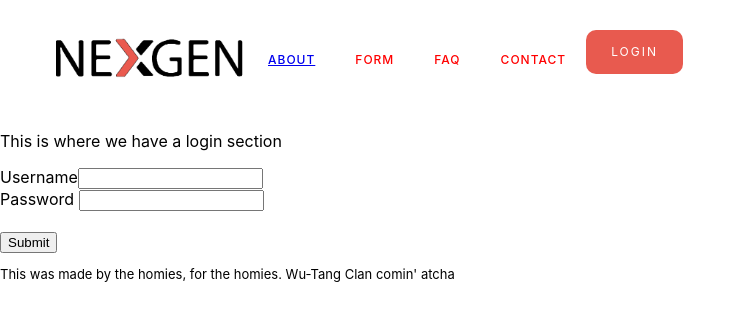
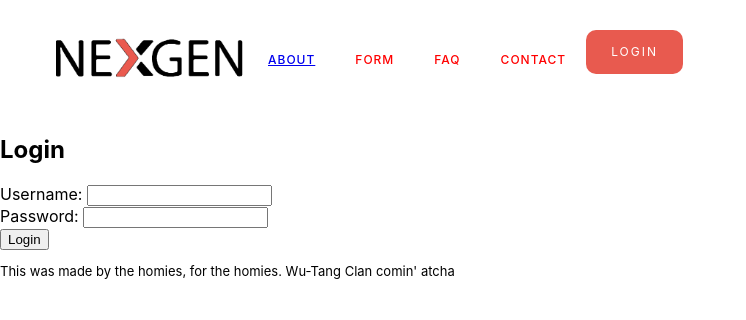
Before and after one commit to HailMaryProj304/HailMary, a React (Create React App) app in the folder projectnexgenfinancial/: page /Login in a window 1280 px wide. Shown: the top 320 px of the page, without its empty margins (0-746 px from the left). Built offline with nearby package versions, Linux system fonts and the light colour scheme.

Commit message:
Added login functionality no api implemtation

```diff
--- a/projectnexgenfinancial/src/App.js
+++ b/projectnexgenfinancial/src/App.js
@@ -22,7 +22,7 @@
 //   );
 // }
 
-import React from "react";
+import React, {useState} from "react";
 import Header from "./Header";
 import HeroButton from "./HeroButton";
 import Footer from "./Footer";
@@ -32,6 +32,7 @@ import Start from "./Start";
 import { BrowserRouter as Router, Switch, Route, Link } from "react-router-dom";
 
 function App() {
+
   return (
     <div className="App">
       <Router>
--- a/projectnexgenfinancial/src/Login.js
+++ b/projectnexgenfinancial/src/Login.js
@@ -1,18 +1,49 @@
-import React from 'react'
+
+import React, {useState} from 'react';
+import LoginPage from './components/LoginPage';
 
 function Login() {
+  //this user is to test logiing in replace with mysql function
+    const testUser = {username: "test@test.com", password: "password"}
+    //contains information of the user
+    const [user, setUser] = useState({username: "", email: ""});
+    //contains information of the error message that is sent
+    const [error, setError] = useState("");
+
+    //function login pass in details
+    const Validate = details => {
+      console.log(details);
+
+      if(details.email == testUser.email && details.password == testUser.password) {
+        console.log("logged in");
+        setUser({username: details.username, email: details.email});
+      }
+
+      else {
+        console.log("Credentails do not match");
+        setError("Your credentials do not match!");
+      }
+    }
+
+    //function logout
+    const Logout = () => {
+      console.log("Logout");
+      setUser({username: "", email: ""});
+    }
+
     return (
-        <div>
-            <p>This is where we have a login section</p>
+      <div className="App">
+        {/* if the email is null show this page */}
+          {(user.email != "") ? (
+            <div className="welcome">
+              <h2>Welcome, <span>{user.username}</span></h2>
+              {/* button calls logout function that sets fields to null */}
+              <button onClick={Logout}> Logout</button>
+            </div>
+    ) : (
 
-            <form>
-                Username<input type="text"/> <br/>
-                Password <input type="text"/> <br/>
-                <br/>
-                <button>Submit</button>
-            </form>
-        </div>
-    )
-}
-
-export default Login
+      <LoginPage Login={Validate} error={error}/>
+    )}
+    </div>
+    )}
+export default Login;
--- /dev/null
+++ b/projectnexgenfinancial/src/components/LoginPage.js
@@ -0,0 +1,41 @@
+import React, {useState} from 'react'
+
+function LoginPage({ Login, error}) {
+    //details that are being sent over
+    const [details, setDetails] = useState({username: "", password: ""})
+    //handler that handles the submit button
+    const submitHandler = e => {
+        e.preventDefault();
+
+        Login(details);
+    }
+
+    return (
+        <form onSubmit={submitHandler}>
+            <div>
+                {/* //use this to style I guess */}
+                <div className="innerForm">
+                    <h2>Login</h2>
+                    {/* Display the error if an error is passed */}
+                    {(error != "") ? (<div className="error">{error}</div>) : ""}
+                    <div className="form-group">
+                        <label htmlFor="Username">Username: </label>
+                        {/* Set username in details to the username */}
+                        <input type="text" name="username" id="username" onChange={e => setDetails({...details, username: e.target.value})} value={details.username}/>
+                    </div>
+                   {/*  <div className="form-group"></div>
+                        <label htmlFor="name">Email: </label>
+    <input type="email" name="email" id="email" onChange={e => setDetails({...details, email: e.target.value})} value={details.email}/> */}
+                    <div className="form-group">
+                        <label htmlFor="name">Password: </label>
+                        <input type="password" name="password" id="password" onChange={e => setDetails({...details, password: e.target.value})} value={details.password}/>
+                    </div>
+                </div>
+                <input type="submit" value="Login"></input>
+
+            </div>
+        </form>
+    )
+}
+
+export default LoginPage
```
